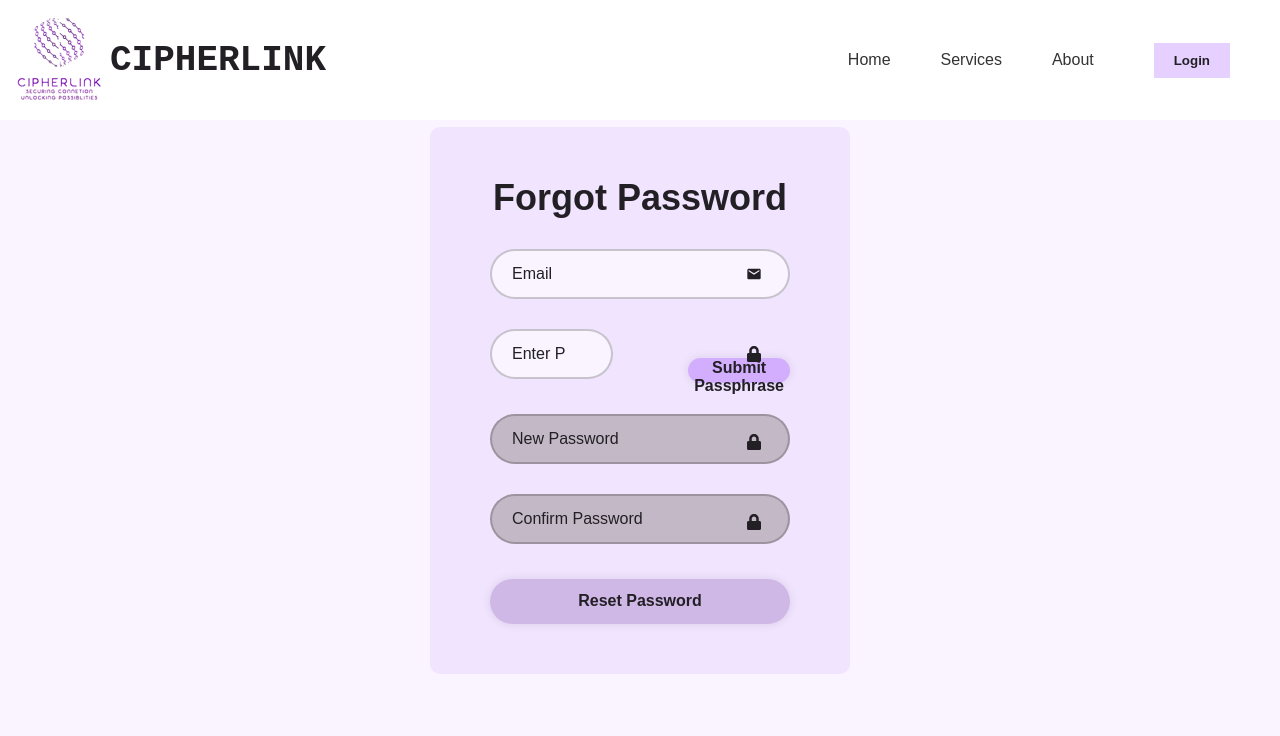
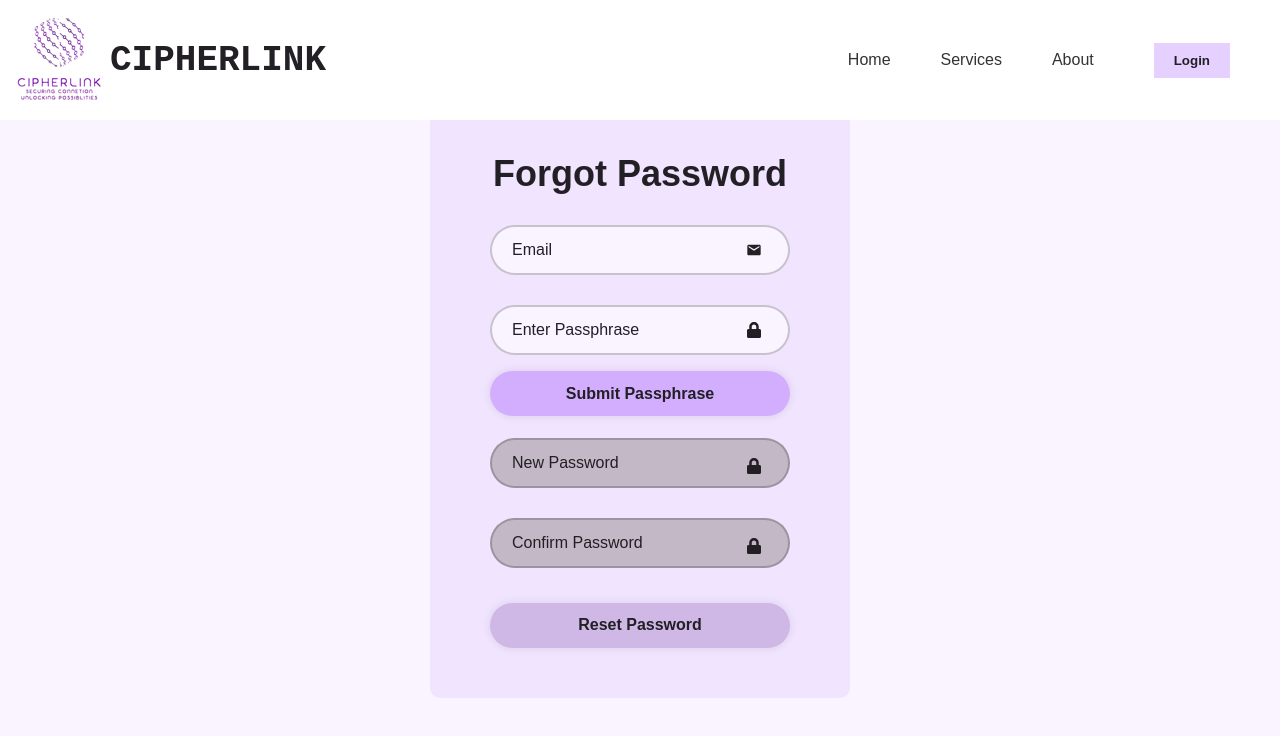
Before and after one commit to Poopedy/FYP-24-S2-05, a React (Vite) app: page /forgotpassword in a window 1280 px wide. Shown: the top 736 px of the page. Built offline with nearby package versions, Linux system fonts and the light colour scheme.

Commit message:
Update Forgot Password CSS and JSX
JSX is updated to move Submit Passphrase button to not be with the input box

```diff
--- a/src/pages/ForgotPassword/ForgotPassword.css
+++ b/src/pages/ForgotPassword/ForgotPassword.css
@@ -151,10 +151,10 @@
   }
 
   .submitPassphrase {
-    width: 50%;
-    height: 25px;
-    margin-left: 25%;
-    margin-top: 33px;
+    width: 100%;
+    height: 45px;
+    margin-top: -20px;
+    margin-bottom: -20px;
     background: #D3AEFE;
     border: none;
     outline: none;
@@ -164,8 +164,7 @@
     font-size: 16px;
     color: #221f25;
     font-weight: 700;
-  }
-
+}
   .submitPassphrase:hover {
     background-color: #B574FF;
   }
--- a/src/pages/ForgotPassword/ForgotPassword.jsx
+++ b/src/pages/ForgotPassword/ForgotPassword.jsx
@@ -100,8 +100,8 @@ const ForgotPassword = () => {
             onChange={(e) => setPassphrase(e.target.value)}
           />
           <FaLock className='icon' />
-          <button type="button" className="submitPassphrase" onClick={handlePassphraseSubmit}>Submit Passphrase</button>
         </div>
+        <button type="button" className="submitPassphrase" onClick={handlePassphraseSubmit}>Submit Passphrase</button>
         <div className={`input-box password-input-box ${isLocked ? 'locked' : ''}`}>
           <input
             type="password"
```
